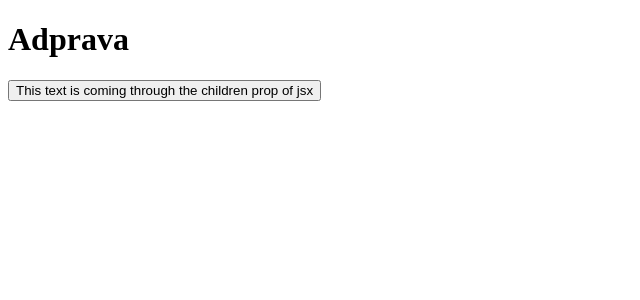
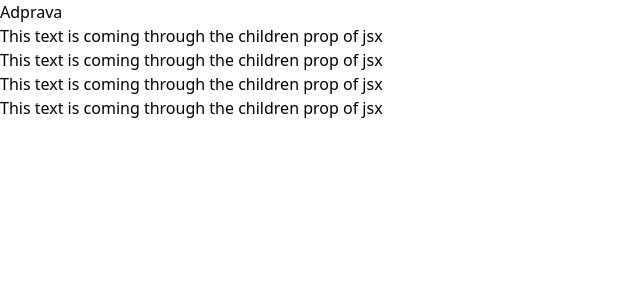
Before and after one commit to yunusparvezkhan/adprava, a React (Create React App) app: page / in a window 1280 px wide. Shown: the top 300 px of the page, without its empty margins (0-640 px from the left). Built offline with nearby package versions, Linux system fonts and the light colour scheme.

Commit message:
v1 Delta 1.4 || Removed one console message
Previously, when a developer passed one  prop (as expected), then the app thrown a console log saying 'Good Input', now that is removed

```diff
--- a/package.json
+++ b/package.json
@@ -37,6 +37,8 @@
     ]
   },
   "devDependencies": {
+    "autoprefixer": "^10.4.14",
+    "postcss": "^8.4.23",
     "tailwindcss": "^3.3.2"
   }
 }
--- a/src/App.js
+++ b/src/App.js
@@ -4,8 +4,11 @@ import Button from "./lib/Button";
 function App() {
   return (
     <div className="App">
-      <h1>Adprava</h1>
-      <Button>This text is coming through the children prop of jsx</Button>
+      <h1 >Adprava</h1>
+      <Button primary>This text is coming through the children prop of jsx</Button>
+      <Button primary>This text is coming through the children prop of jsx</Button>
+      <Button primary>This text is coming through the children prop of jsx</Button>
+      <Button primary>This text is coming through the children prop of jsx</Button>
     </div>
   );
 }
--- a/src/index.js
+++ b/src/index.js
@@ -1,3 +1,4 @@
+import "./index.css"
 import React from 'react';
 import ReactDOM from 'react-dom/client';
 import App from './App';
--- a/src/lib/Button.js
+++ b/src/lib/Button.js
@@ -31,9 +31,7 @@ Button.propTypes = {
             + Number(!!success)
             + Number(!!warning)
             + Number(!!danger);
-        if (sumnum === 1) {
-            console.log("Good Input");
-        } else if (sumnum === 0) {
+        if (sumnum === 0) {
             return new Error("Please provide the type of button as a prop on the Button jsx element");
         } else {
             return new Error("Please provide only one button type as a prop on the Button jsx element");
```
Also changed, not shown: 1 other file (tests, documents, lock files or other folders).
